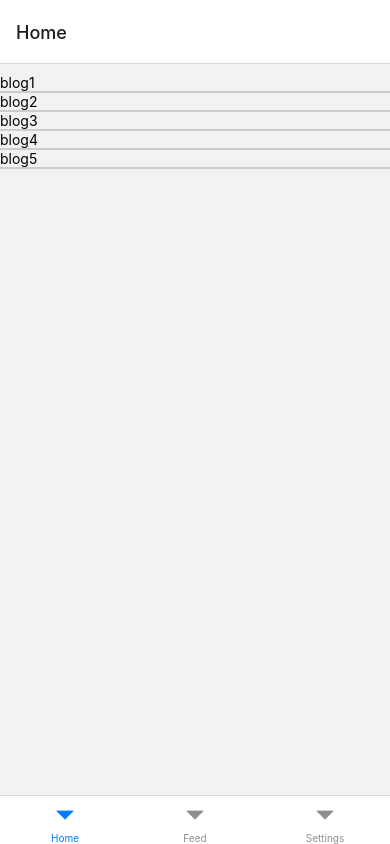
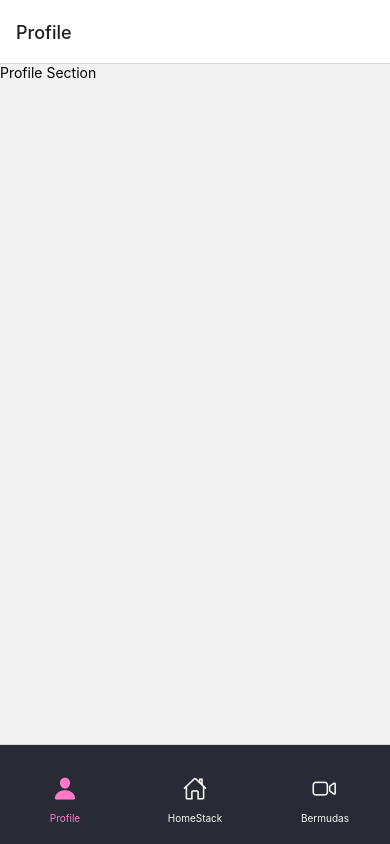
Before and after one commit to WildCodeSchool/2209-wns-rivest-groupe3-mobile, a React Native app: screen /Home in a window 390 px wide. Built offline with nearby package versions, Linux system fonts and the light colour scheme.

Commit message:
[e09-t02] init mobile front - working but still some types errors

```diff
--- a/src/navigation/Tabs.tsx
+++ b/src/navigation/Tabs.tsx
@@ -1,23 +1,50 @@
 import * as React from "react";
 import { createBottomTabNavigator } from "@react-navigation/bottom-tabs";
-
 import { BottomTabNavigatorParamList } from "./types";
 import HomeStackNavigator from "./HomeStack";
-import FeedScreen from "../screens/BermudasScreen";
-import SettingsScreen from "../screens/ProfileScreen";
+import BermudasScreen from "../screens/BermudasScreen";
+import ProfileScreen from "../screens/ProfileScreen";
+import Ionicons from "@expo/vector-icons/Ionicons";
 
 const Tab = createBottomTabNavigator<BottomTabNavigatorParamList>();
 
 const BottomTabs = () => {
     return (
-        <Tab.Navigator>
+        <Tab.Navigator
+            screenOptions={({ route }) => ({
+                tabBarStyle: {
+                    backgroundColor: "#282a36",
+                    height: 100,
+                    paddingTop: 20,
+                    paddingBottom: 20,
+                },
+                tabBarIcon: ({ focused, color, size }) => {
+                    let iconName;
+
+                    if (route.name === "Profile") {
+                        iconName = focused ? "person" : "person-outline";
+                    } else if (route.name === "HomeStack") {
+                        iconName = focused ? "home" : "home-outline";
+                    } else if (route.name === "Bermudas") {
+                        iconName = focused
+                            ? "videocam"
+                            : "videocam-outline";
+                    }
+                    return (
+                        <Ionicons name={iconName} size={size} color={color} />
+                    );
+                },
+                tabBarActiveTintColor: "#ff79c6",
+                tabBarInactiveTintColor: "#f8f8f2",
+            })}
+        >
+            <Tab.Screen name="Profile" component={ProfileScreen} />
             <Tab.Screen
-                name="Home"
+                name="HomeStack"
                 component={HomeStackNavigator}
                 options={{ headerShown: false }}
             />
-            <Tab.Screen name="Feed" component={FeedScreen} />
-            <Tab.Screen name="Settings" component={SettingsScreen} />
+            <Tab.Screen name="Bermudas" component={BermudasScreen} />
         </Tab.Navigator>
     );
 };
--- a/src/screens/BlogScreen.tsx
+++ b/src/screens/BlogScreen.tsx
@@ -4,7 +4,7 @@ import { DetailsScreenRouteProp } from "../navigation/types";
 
 const BlogScreen = () => {
     const route = useRoute<DetailsScreenRouteProp>();
-    const name = route.params;
+    const name:String = route.params;
 
     return (
         <View style={styles.container}>
--- a/src/screens/HomeScreen.tsx
+++ b/src/screens/HomeScreen.tsx
@@ -2,7 +2,7 @@ import { StyleSheet, View, Text, Pressable, FlatList } from "react-native";
 import { useNavigation } from "@react-navigation/native";
 import { HomeScreenNavigationProp } from "../navigation/types";
 
-const DATA = [
+const BlogData = [
     {
         id: 1,
         name: "blog1",
@@ -37,24 +37,29 @@ const HomeScreen = () => {
                     })
                 }
             >
-                <Text>
-                    {item.name}
-                </Text>
-                <View
-                    style={{
-                        borderWidth: StyleSheet.hairlineWidth,
-                        borderColor: "#ccc",
-                    }}
-                />
+                <Text> {item.name} </Text>
+                <View style={styles.separator} />
             </Pressable>
         );
     };
 
     return (
-        <View style={{ flex: 1, paddingTop: 10 }}>
-            <FlatList data={DATA} renderItem={renderListItems} />
+        <View style={styles.container}>
+            <FlatList data={BlogData} renderItem={renderListItems} />
         </View>
     );
 };
 
 export default HomeScreen;
+
+const styles = StyleSheet.create({
+    container: {
+        flex: 1,
+        paddingTop: 20,
+        paddingLeft: 20,
+    },
+    separator: {
+        borderWidth: StyleSheet.hairlineWidth,
+        borderColor: "#ccc",
+    },
+});
```
